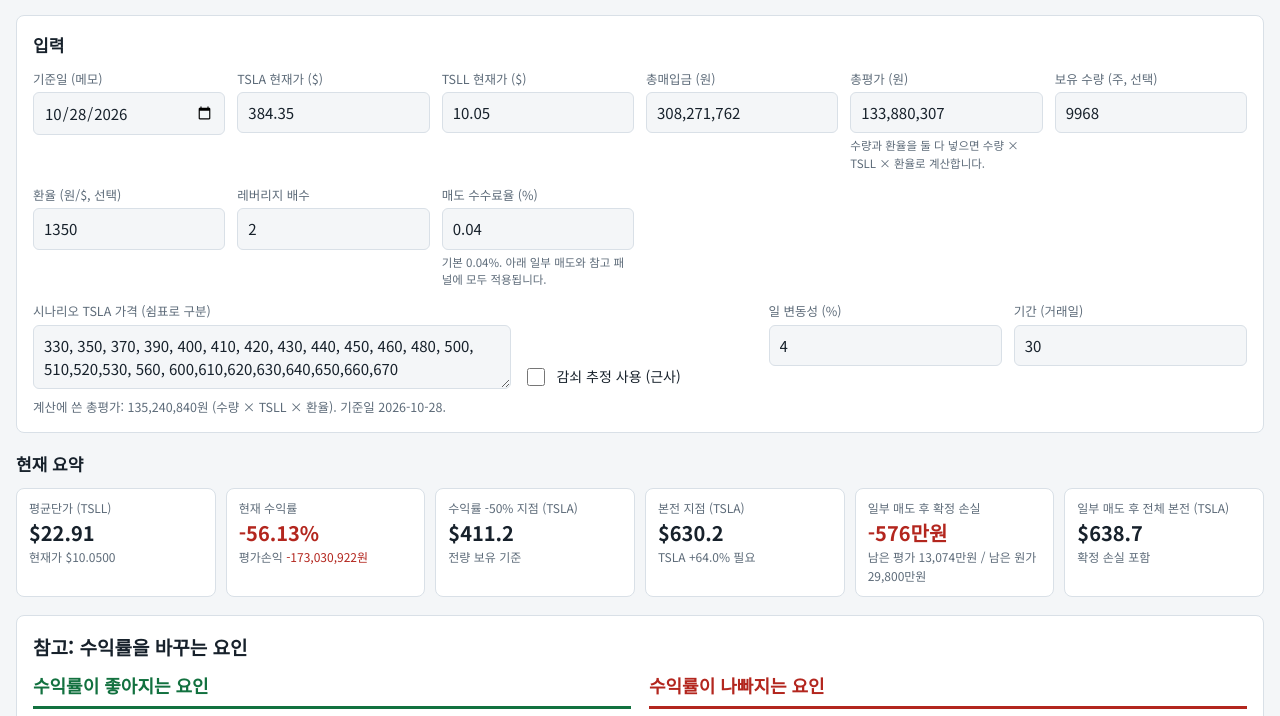
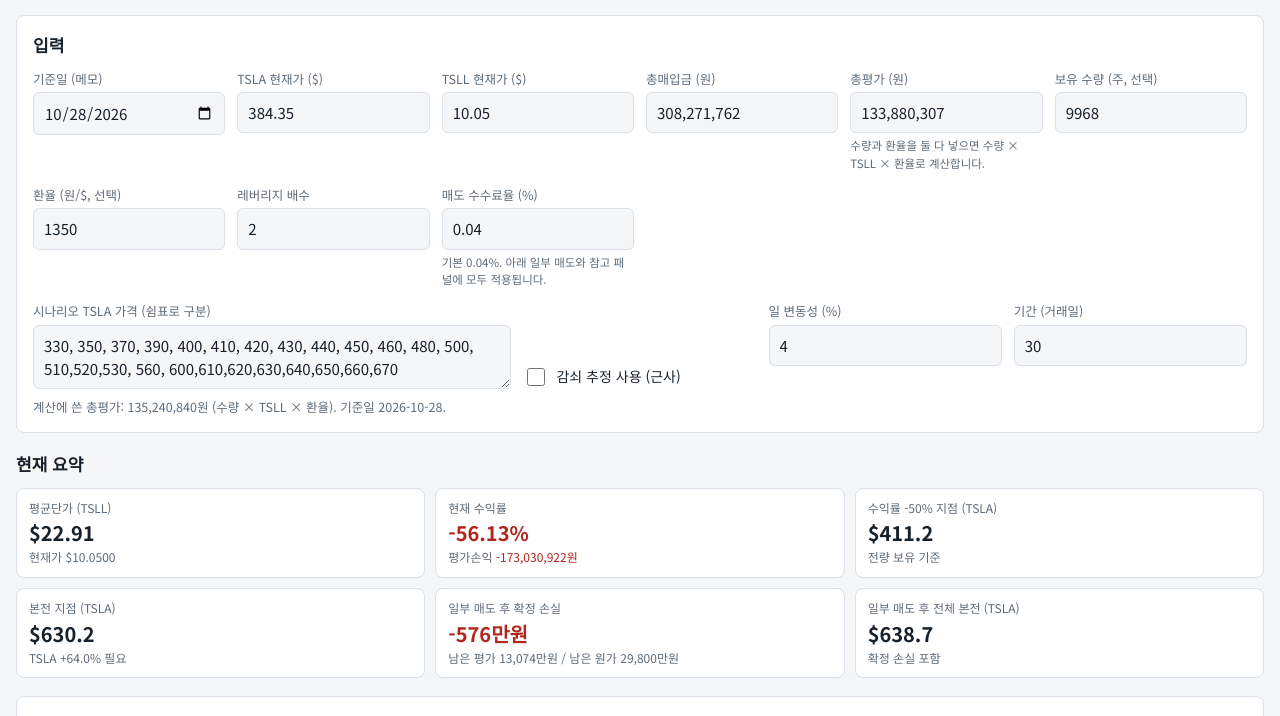
Before and after one commit to hphong001/autotube, a plain HTML site: page tsll.html in a window 1280 px wide. Shown: the part 84-800 px from the top of the page. Drawn offline with Linux system fonts and the light colour scheme.

Commit message:
Add files via upload

```diff
--- a/tsll.html
+++ b/tsll.html
@@ -59,7 +59,10 @@ input:focus-visible, select:focus-visible, textarea:focus-visible, button:focus-
 .row { display: flex; flex-wrap: wrap; gap: 10px; align-items: center; margin-top: 12px; }
 button { font: inherit; font-size: 14px; border: 1px solid var(--accent); background: var(--accent-soft); color: var(--ink); border-radius: 6px; padding: 7px 12px; cursor: pointer; }
 button:hover { background: var(--accent); color: var(--bg); }
-.tiles { display: grid; grid-template-columns: repeat(auto-fit, minmax(170px, 1fr)); gap: 10px; }
+
+/* 현재 요약 타일 3개씩 2줄로 고정 */
+.tiles { display: grid; grid-template-columns: repeat(3, 1fr); gap: 10px; }
+
 .tile { border: 1px solid var(--line); border-radius: 8px; padding: 10px 12px; background: var(--panel); }
 .tile .k { font-size: 12px; color: var(--muted); }
 .tile .v { font-size: 20px; font-weight: 700; font-variant-numeric: tabular-nums; }
```
